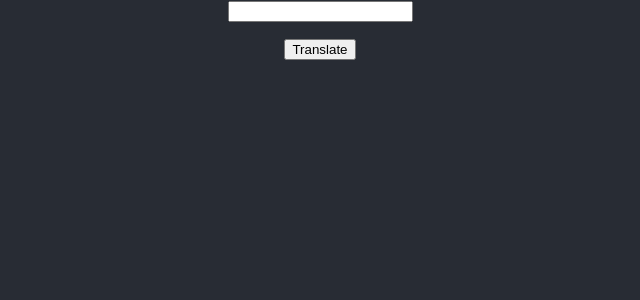
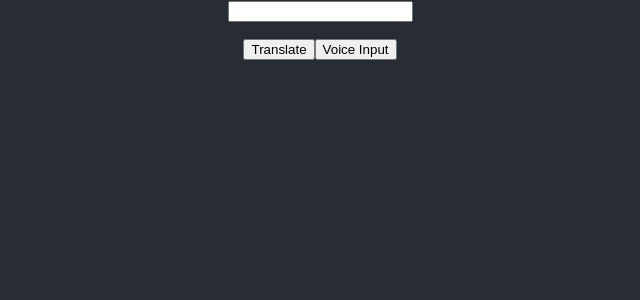
Before and after one commit to SerdarAtalay/synapp, a React (Create React App) app: page / in a window 1280 px wide. Shown: the top 300 px of the page, without its empty margins (320-960 px from the left). Built offline with nearby package versions, Linux system fonts and the light colour scheme.

Commit message:
synp-02: add speech recognition

```diff
--- a/src/App.js
+++ b/src/App.js
@@ -14,12 +14,23 @@ function App() {
         fetch(query).then(response => response.json()).then(data => setTranslation(data.responseData.translatedText));
     };
 
-  return (
+    const handleSpeechRecognition = () =>{
+        const SpeechRecognition = window.SpeechRecognition || window.webkitSpeechRecognition;
+        const recognition = new SpeechRecognition();
+        recognition.start();
+        recognition.onresult = (event) => {
+            setInput(event.results[0][0].transcript);
+            handleTranslate();
+        }
+    }
+
+    return (
     <div className="App">
         <input type="text" value={input} onChange={handleInputChange}/>
-        <p>{input}</p>
+        <p>{input.toString()}</p>
         <button onClick={handleTranslate}>Translate</button>
-        <p>{translation}</p>
+        <button onClick={handleSpeechRecognition}>Voice Input</button>
+        <p>{translation.toString()}</p>
     </div>
   );
 }
```
